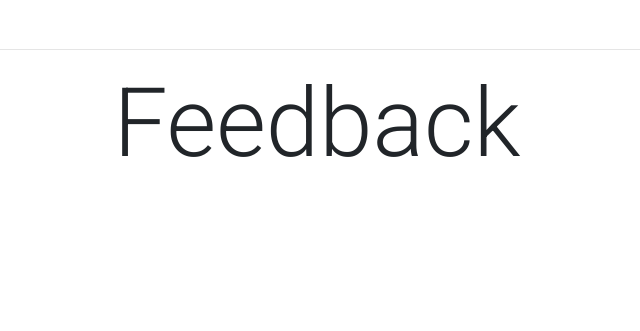
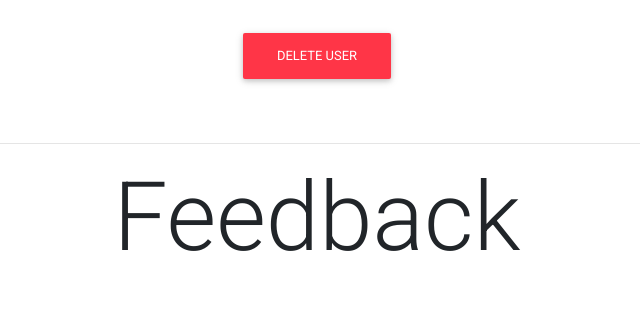
Before and after one commit to CEckelberry/flask_feedback_exercise, a Flask app: template templates/user.html in a window 1280 px wide. Shown: the part 472-803 px from the top of the page, without its empty margins (323-963 px from the left). Before the commit the page ends 629 px from the top, so only its background shows below. Run offline with Flask 2, Linux system fonts and the light colour scheme; the template is opened without the code that fills it, so the values that code supplies are empty; some libraries are stand-ins or nearby versions.

Commit message:
added feedback edit form, new DELETE and edit routes, and finished up the Javascript for deleting users/posts

```diff
--- a/app.py
+++ b/app.py
@@ -28,7 +28,7 @@ def root_redir_page():
     return redirect("/register")
 
 
-@app.route("/register", methods=["GET"])
+@app.route("/register", methods=["GET", "DELETE"])
 def register():
     """registration page for a new user"""
     form = AddUserForm()
@@ -51,7 +51,7 @@ def register_post():
         db.session.add(new_user)
         db.session.commit()
 
-        return redirect("/users/<username>")
+        return redirect("/login")
     else:
         return render_template("register.html")
 
@@ -88,7 +88,7 @@ def logout():
     return redirect("/")
 
 
-@app.route("/users/<username>", methods=["GET"])
+@app.route("/users/<username>", methods=["GET", "DELETE"])
 def show_profile(username):
     """page that should only show once you are logged in"""
     user = User.query.get_or_404(username)
@@ -102,6 +102,20 @@ def show_profile(username):
         return redirect("/login")
 
     return render_template("user.html", user=user, feedback=feedback)
+
+
+@app.route("/users/<username>/delete", methods=["DELETE"])
+def delete_profile(username):
+    """route to delete a user"""
+    user = User.query.get_or_404(username)
+    if "username" not in session:
+        flash("Please login before attempting to view this page!", "error")
+        return redirect("/login")
+
+    db.session.delete(user)
+    db.session.commit()
+
+    return redirect("/register")
 
 
 @app.route("/users/<username>/feedback/add", methods=["GET"])
@@ -120,10 +134,64 @@ def add_feedback(username):
 @app.route("/users/<username>/feedback/add", methods=["POST"])
 def add_feedback_sub(username):
     """submission POST route for feedback"""
-
+    user = User.query.get_or_404(username)
+    form = FeedbackForm()
     if form.validate_on_submit():
         title = form.title.data
         content = form.content.data
-
+        username = user.username
         if user:
             session["username"] = user.username
+            new_feedback = Feedback(title=title, content=content, username=username)
+            db.session.add(new_feedback)
+            db.session.commit()
+            return redirect(f"/users/{username}")
+
+        else:
+            form.username.errors = ["both fields require input"]
+            return render_template("feedback_form.html")
+
+
+@app.route("/feedback/<feedback_id>/update", methods=["GET"])
+def edit_feedback(feedback_id):
+    """Edit feedback form with pre-populated fields"""
+    feedback = Feedback.query.get_or_404(feedback_id)
+    form = FeedbackForm(obj=feedback)
+
+    if "username" not in session:
+        flash("Please login before attempting to view this page!", "error")
+        return redirect("/login")
+
+    return render_template("feedback_edit.html", form=form, feedback=feedback)
+
+
+@app.route("/feedback/<feedback_id>/update", methods=["POST"])
+def edit_feedback_sub(feedback_id):
+    """Edit feedback POST/submission route"""
+    username = session["username"]
+    feedback = Feedback.query.get_or_404(feedback_id)
+    form = FeedbackForm()
+
+    if form.validate_on_submit():
+        feedback.title = form.title.data
+        feedback.content = form.content.data
+
+        db.session.commit()
+
+        return redirect(f"/users/{username}")
+
+
+@app.route("/feedback/<feedback_id>/delete", methods=["DELETE"])
+def delete_feedback(feedback_id):
+    """Delete a single feedback instance by ID"""
+    username = session["username"]
+    feedback = Feedback.query.get_or_404(feedback_id)
+
+    if "username" not in session:
+        flash("Please login before attempting to perform a delete action", "error")
+        return redirect("/login")
+
+    db.session.delete(feedback)
+    db.session.commit()
+
+    return redirect(f"/users/{username}")
--- /dev/null
+++ b/static/app.js
@@ -0,0 +1,23 @@
+
+$("#delete_btn").click(async function(event) {
+    event.preventDefault()
+    let feed_id = $("#delete_btn").data("id");
+    console.log(feed_id);
+    const res = await axios.delete(`http://127.0.0.1:5000/feedback/${feed_id}/delete`);
+    window.location.reload();
+});
+
+
+$("#user_delete_btn").click(async function(event) {
+    //event.preventDefault()
+    let user_id = $("#user_delete_btn").data("id");
+    console.log(user_id);
+    const res = await axios.delete(`http://127.0.0.1:5000/users/${user_id}/delete`);
+    goToRegister();
+
+});
+
+function goToRegister() {
+    console.log("You made it to goToRegister!")
+    window.location.assign("http://127.0.0.1:5000/register");
+}
--- a/templates/base.html
+++ b/templates/base.html
@@ -35,5 +35,9 @@
     <script type="text/javascript" src="https://cdnjs.cloudflare.com/ajax/libs/twitter-bootstrap/4.5.0/js/bootstrap.min.js"></script>
     <!-- MDB core JavaScript -->
     <script type="text/javascript" src="https://cdnjs.cloudflare.com/ajax/libs/mdbootstrap/4.19.1/js/mdb.min.js"></script>
+    <!-- Axios -->
+    <script src="https://cdn.jsdelivr.net/npm/axios/dist/axios.min.js"></script>
+    <!-- static javascript -->
+    <script src="/static/app.js"></script>
 </body>
 </html>
--- a/templates/user.html
+++ b/templates/user.html
@@ -17,6 +17,7 @@
             <h3 class="display-4"><b>Email: </b> {{user.email}}</h3>
             <h3 class="display-4"><b>First Name: </b>{{user.first_name}}</h3>
             <h3 class="display-4"><b>Last Name: </b>{{user.last_name}}</h3>
+            <button class="btn btn-danger my-4" id="user_delete_btn" data-id={{user.username}}>Delete User</button>
         </div>
     </div>
     <hr>
@@ -24,9 +25,9 @@
         <div class="col mb-4">
             <h3 class="display-1">Feedback</h3>
             {% for feed in feedback %}
-                <div class="d-inline">
-                    <a href="/feedback/{{feed.id}}/update">{{feed.title}}</a>
-                    <button><i class="fas fa-minus-circle"></i></button>
+                <div class="d-inline-flex">
+                    <h4><a href="/feedback/{{feed.id}}/update">{{feed.title}}: &nbsp;</a></h4>
+                    <button><i class="far fa-trash-alt" id="delete_btn" data-id={{feed.id}}></i></button>
                 </div>
             {% endfor %}
         </div>
```
Also changed, not shown: templates/feedback_edit.html (added, +42 -0 lines).
